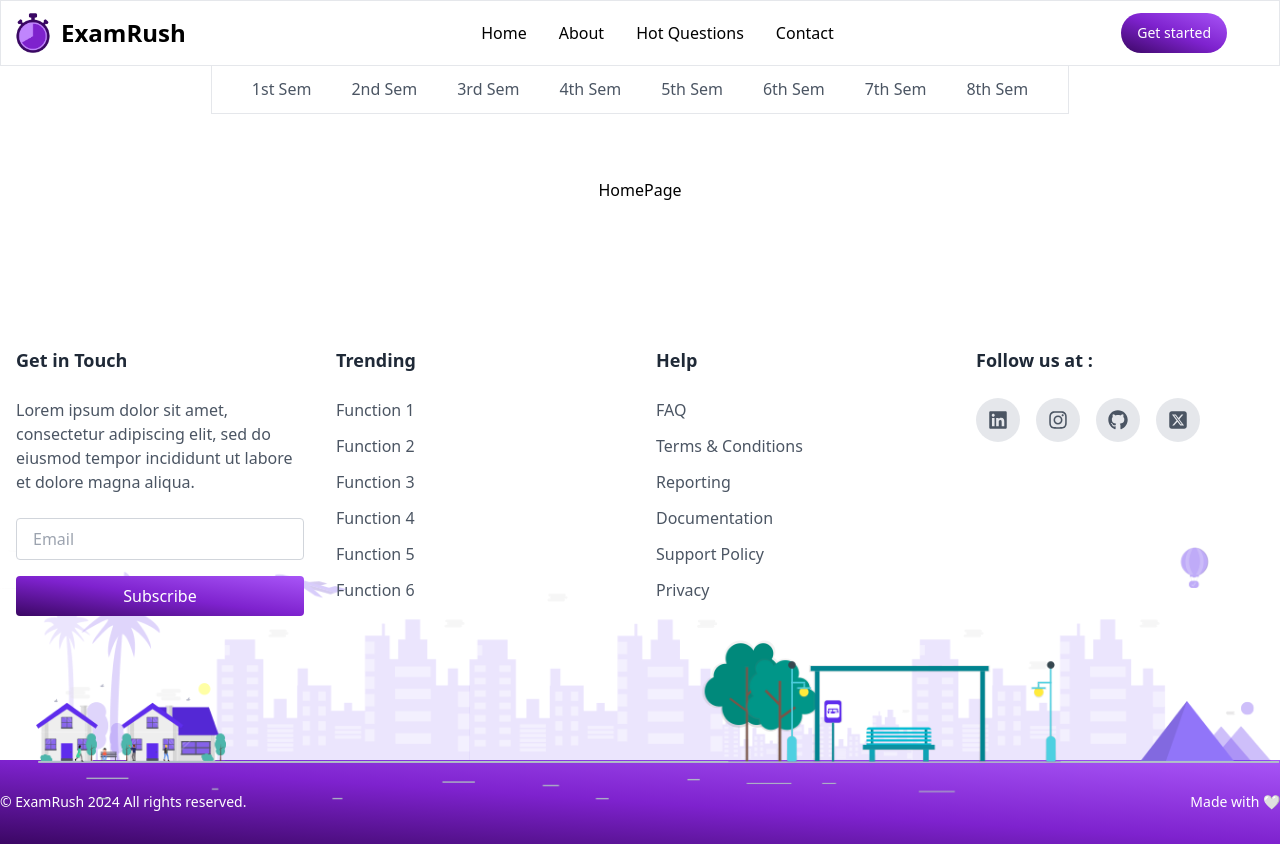
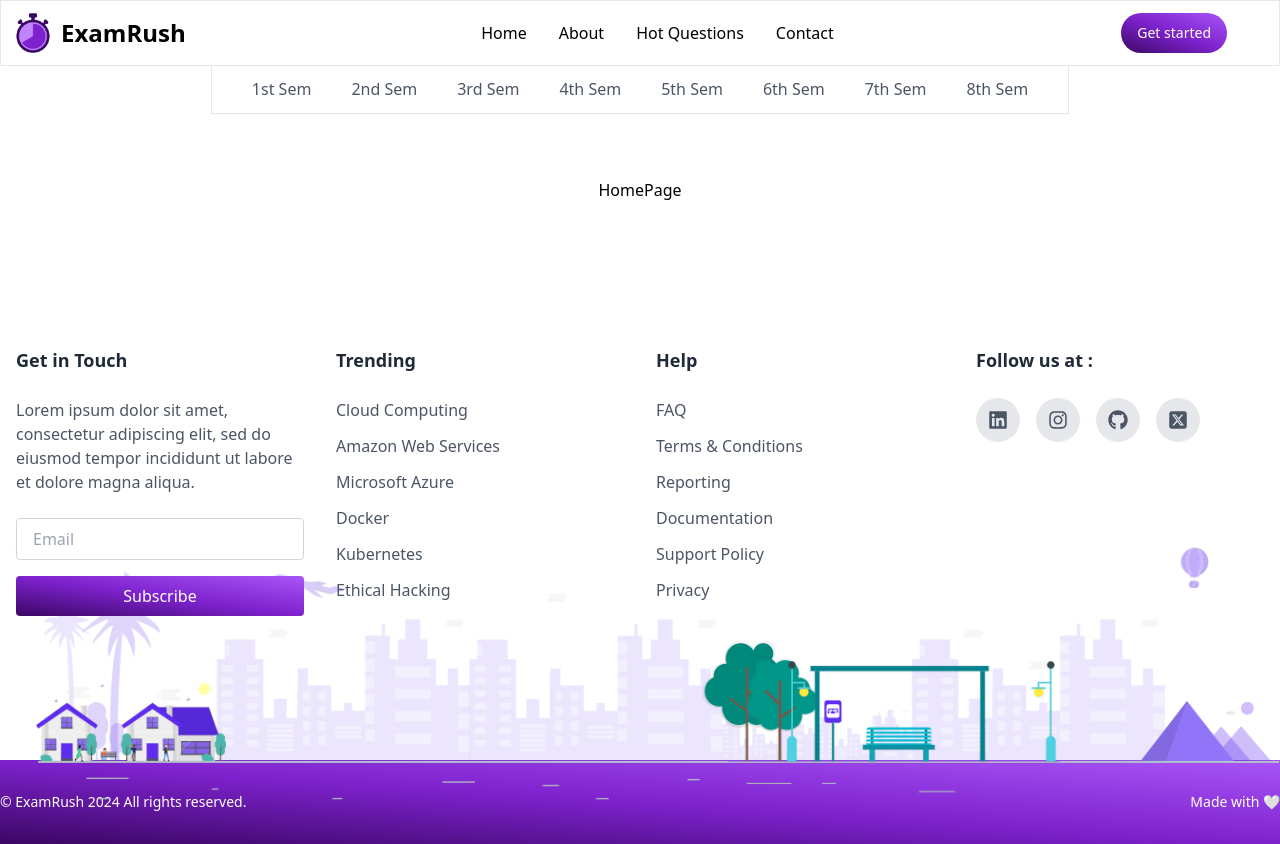
Before and after one commit to mardavsj/exam-rush, a Next.js app: page / in a window 1280 px wide. Built offline with nearby package versions, Linux system fonts and the light colour scheme.

Commit message:
Treding section Update

```diff
--- a/components/footer.js
+++ b/components/footer.js
@@ -28,12 +28,12 @@ const Footer = () => {
               <div className="wow fadeInLeft" data-wow-delay="0.4s">
                 <h3 className="text-lg font-semibold text-gray-800 mb-6">Trending</h3>
                 <ul className="list-none space-y-3">
-                  <li><a href="#" className="text-gray-600 hover:text-purple-600">Function 1</a></li>
-                  <li><a href="#" className="text-gray-600 hover:text-purple-600">Function 2</a></li>
-                  <li><a href="#" className="text-gray-600 hover:text-purple-600">Function 3</a></li>
-                  <li><a href="#" className="text-gray-600 hover:text-purple-600">Function 4</a></li>
-                  <li><a href="#" className="text-gray-600 hover:text-purple-600">Function 5</a></li>
-                  <li><a href="#" className="text-gray-600 hover:text-purple-600">Function 6</a></li>
+                  <li><a href="#" className="text-gray-600 hover:text-purple-600">Cloud Computing</a></li>
+                  <li><a href="#" className="text-gray-600 hover:text-purple-600">Amazon Web Services</a></li>
+                  <li><a href="#" className="text-gray-600 hover:text-purple-600">Microsoft Azure</a></li>
+                  <li><a href="#" className="text-gray-600 hover:text-purple-600">Docker</a></li>
+                  <li><a href="#" className="text-gray-600 hover:text-purple-600">Kubernetes</a></li>
+                  <li><a href="#" className="text-gray-600 hover:text-purple-600">Ethical Hacking</a></li>
                 </ul>
               </div>
             </div>
```
